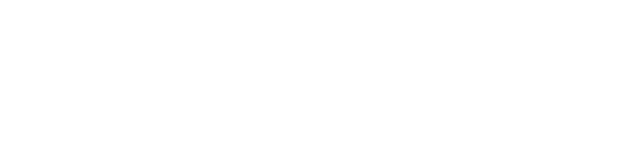
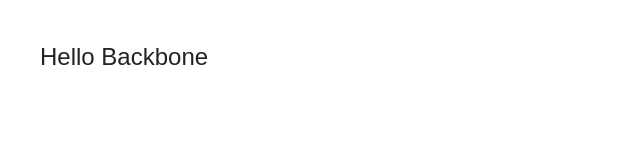
Before and after one commit to mecozma/BackboneApp, a plain HTML site: page index.html in a window 1280 px wide. Shown: the whole page, without its empty margins (0-640 px from the left). Drawn offline with Linux system fonts and the light colour scheme.

Commit message:
Views first lecture

```diff
--- a/index.html
+++ b/index.html
@@ -14,6 +14,7 @@
         <script src="js/lib/modernizr-2.6.2.min.js"></script>
     </head>
     <body>
+        <div id="container"></div>
         <script src="js/lib/jquery-min.js"></script>
         <script src="js/lib/underscore-min.js"></script>
         <script src="js/lib/backbone-min.js"></script>
--- a/js/main.js
+++ b/js/main.js
@@ -177,3 +177,22 @@ vehicles.each(function(app) {
 console.log('Cars to json', carsJson);
 console.log('specific car', specificCar);
 console.log('Blue cars', blueCars);
+
+
+//Views
+
+var SongView = Backbone.View.extend({
+	tagName: 'span',
+	className: 'song',
+	id: 4321,
+	attributes: {
+		'data-genre': 'Jazz'
+	},
+render: function() {
+	this.$el.html('Hello Backbone');
+	return this;
+}
+});
+
+var songView = new SongView();
+$('#container').html(songView.render().$el);
```
